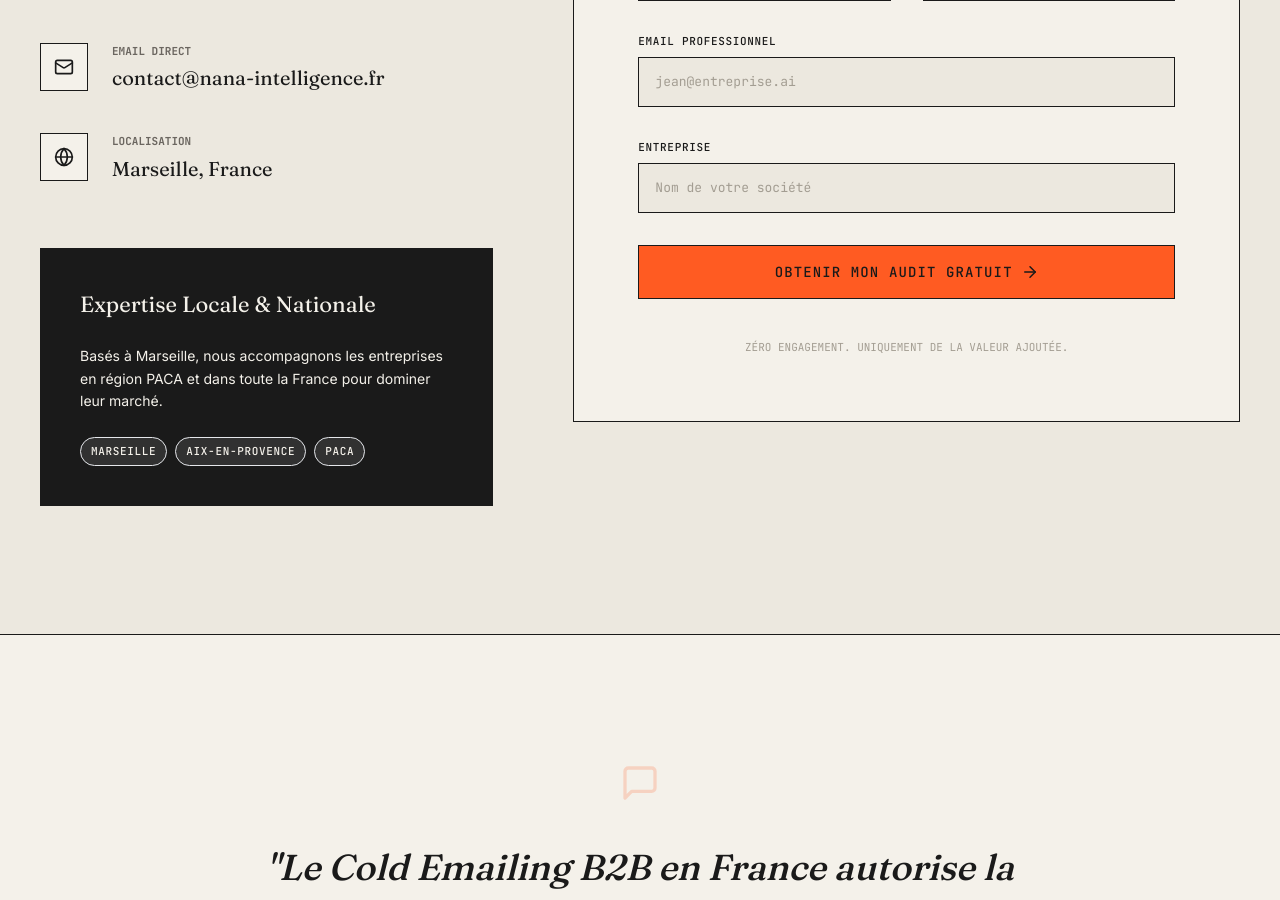
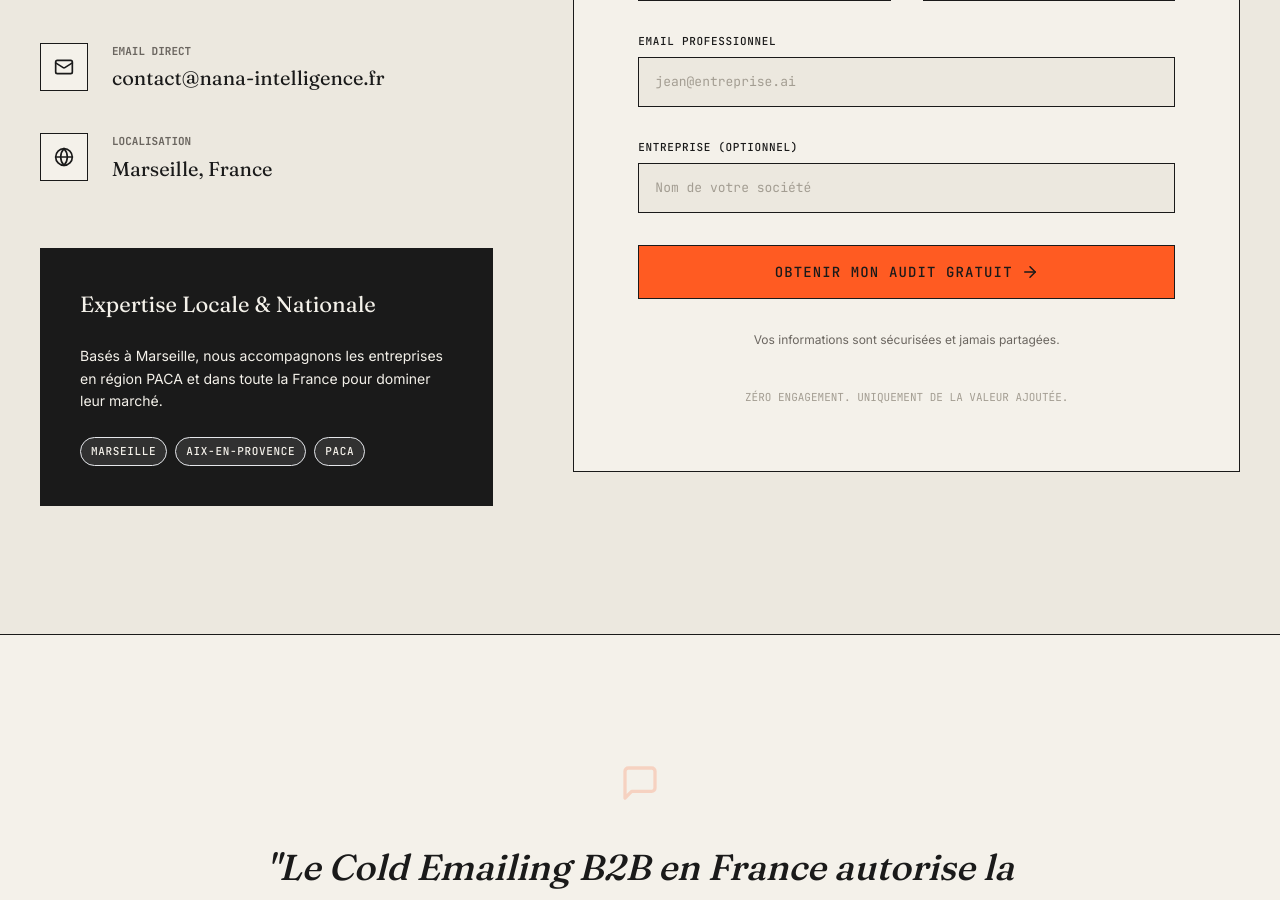
Before and after one commit to Jimmyjoe13/Nana-intelligence, a Next.js app: page /contact in a window 1280 px wide. Shown: the part 900-1800 px from the top of the page. Built offline with nearby package versions, Linux system fonts and the light colour scheme; no server answers.

Commit message:
CRO: Optimize contact form fields and add trust message

```diff
--- a/src/app/contact/ContactForm.tsx
+++ b/src/app/contact/ContactForm.tsx
@@ -13,7 +13,9 @@ const LEAD_WEBHOOK_URL =
 
 export default function ContactForm() {
   const [formStarted, setFormStarted] = useState(false);
-  const [status, setStatus] = useState<"idle" | "sending" | "success" | "error">("idle");
+  const [status, setStatus] = useState<"idle" | "sending" | "success" | "error">(
+    "idle"
+  );
 
   const handleFormStart = () => {
     if (!formStarted) {
@@ -50,7 +52,9 @@ export default function ContactForm() {
   return (
     <Box id="contact-form" className="bg-cream p-10 md:p-16 flex flex-col gap-10">
       <div className="flex flex-col gap-2">
-        <span className="font-mono text-[11px] text-orange uppercase tracking-[0.2em] font-bold">Audit de 30 minutes</span>
+        <span className="font-mono text-[11px] text-orange uppercase tracking-[0.2em] font-bold">
+          Audit de 30 minutes
+        </span>
         <h3 className="font-display text-[32px] font-medium">Réservez votre créneau.</h3>
       </div>
 
@@ -61,12 +65,15 @@ export default function ContactForm() {
           <Field label="Email professionnel" name="email" type="email" placeholder="jean@entreprise.ai" required onFocus={handleFormStart} />
         </div>
         <div className="md:col-span-2">
-          <Field label="Entreprise" name="entreprise" placeholder="Nom de votre société" required onFocus={handleFormStart} />
+          <Field label="Entreprise (optionnel)" name="entreprise" placeholder="Nom de votre société" onFocus={handleFormStart} />
         </div>
         <div className="md:col-span-2 flex flex-col gap-4">
           <Button type="submit" variant="primary" size="lg" className="w-full" loading={status === "sending"} icon={<ArrowRight size={18} />} trackLabel="envoyer_demande_audit" sectionId="contact_form">
             Obtenir mon audit gratuit
           </Button>
+          <p className="mt-4 text-[12px] text-ink-3 font-sans text-center">
+            Vos informations sont sécurisées et jamais partagées.
+          </p>
           {status === "success" && (
             <p className="mt-6 text-[12px] font-mono uppercase text-center text-orange font-bold leading-relaxed">
               Demande envoyée ✓ On revient vers vous sous 24h.
```
